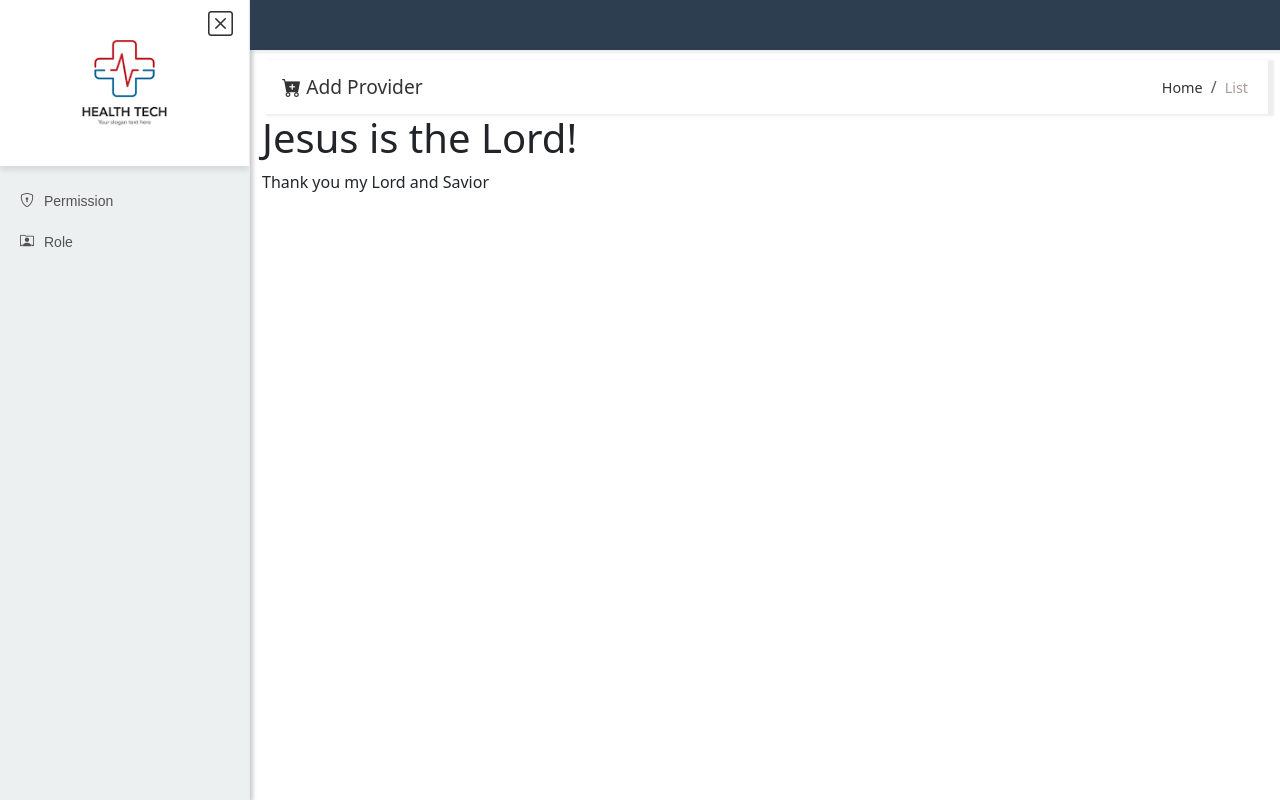
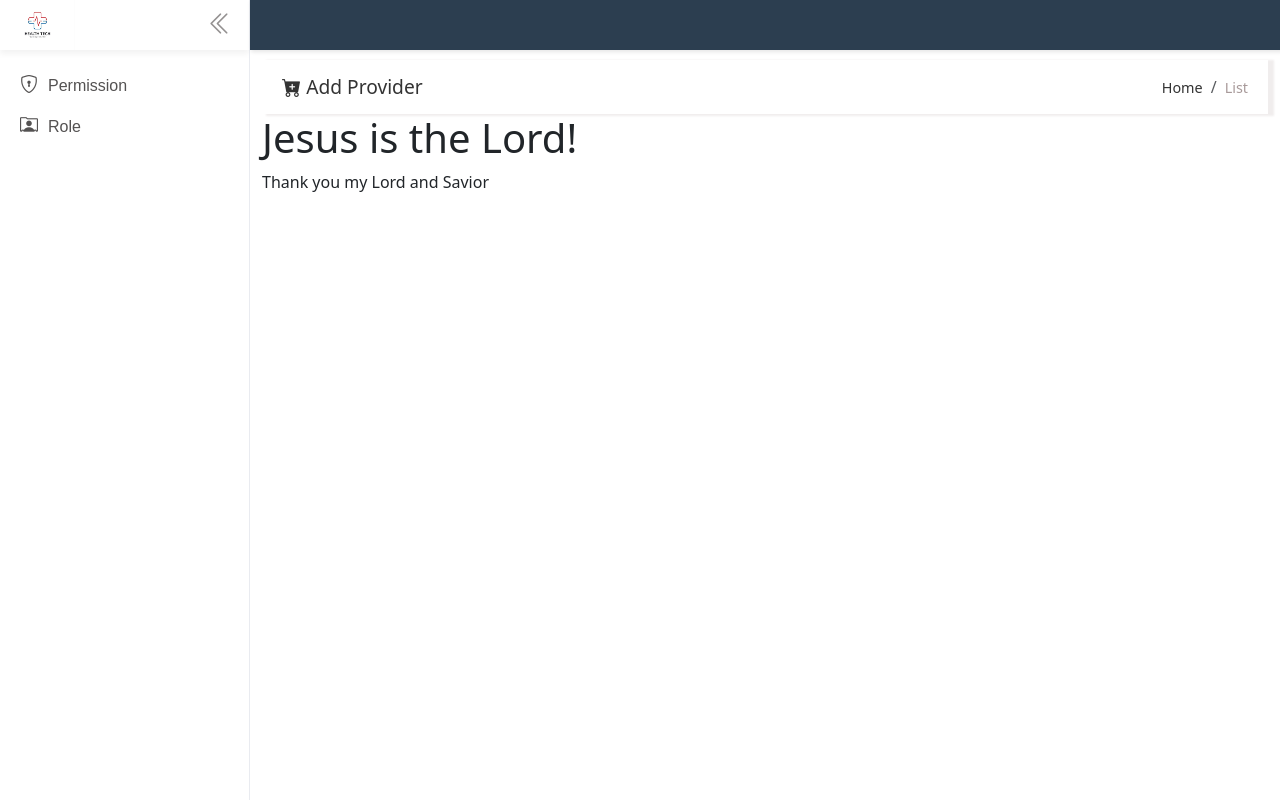
Before and after one commit to gomes007/customercareFrontend, a Next.js app: page / in a window 1280 px wide. Built offline with nearby package versions, Linux system fonts and the light colour scheme.

Commit message:
refactor: Update menu close button icon

```diff
--- a/src/components/menu/Menu.js
+++ b/src/components/menu/Menu.js
@@ -14,7 +14,7 @@ const Menu = ({ children }) => {
       <div className={`menu ${open} ${open === "opened" ? "menu-shadow" : ""}`}>
         {open === "opened" && (
           <button className="menu-close-btn" onClick={handleMenu}>
-            <i className="bi bi-x-square"></i>
+            <i className="bi bi-chevron-double-left"></i>
           </button>
         )}
         <h1 className="logo-img">
--- a/src/styles/Menu.style.css
+++ b/src/styles/Menu.style.css
@@ -1,13 +1,13 @@
 .menu {
   width: 250px;
-  background-color: #ecf0f1;
+  background-color: white;
   min-height: 100vh;
   position: fixed;
   left: 0;
   transition: all 0.5s;
   z-index: 1;
   font-family: "Source Sans Pro", sans-serif;
-  font-size: 16px;
+  font-size: 18px;
   line-height: 21px;
   box-sizing: border-box;
   border-right: solid 1px #e9ebf0;
@@ -16,13 +16,14 @@
   overflow-x: hidden;
   padding-bottom: 70px;
   top: 0px;
+
 }
 
+/*
 .menu-shadow {
   box-shadow: 2px 1px 4px 1px rgba(0, 0, 0, 0.2);
 }
-
-
+  */
 
 .menu .menu-close-btn {
   position: absolute;
@@ -35,14 +36,19 @@
   cursor: pointer;
 }
 
+.menu .menu-close-btn i{
+  color: rgb(148, 145, 145);
+}
+
 .menu .menu-close-btn:hover {
-  color: #000;
+  background-color: lightgray;
+  color: #ffffff;
 }
 
 .site {
   margin-left: 250px;
   width: calc(100% - 250px);
-  transition: all 0.50s;
+  transition: all 0.5s;
   padding-top: 50px;
 }
 
@@ -68,28 +74,24 @@
   font-family: "Source Sans Pro", sans-serif;
 }
 
-
-
 .logo-img {
-    width: 100%;
-    display: block;
-    margin-top: 0px;
-    box-shadow: 0 4px 6px rgba(0, 0, 0, 0.1);
-    margin-bottom: 10px;
+  width: 100%;
+  display: block;
+  margin-top: 0px;
+  box-shadow: 0 4px 6px rgba(0, 0, 0, 0.05);
+  margin-bottom: 10px;
 
 }
 
 .logo-img img {
-    width: 100%;
-    display: block;
+  width: 30%;
+  display: block;
 }
-
-
 
 .menu .menu-content .link-menu {
   color: #545252;
   text-decoration: none;
-  font-size: 14px;
+  font-size: 16px;
   display: flex;
   align-items: center;
   padding: 10px 15px;
@@ -106,7 +108,7 @@
 }
 
 .menu .menu-content .link-menu i {
-  font-size: 14px;
+  font-size: 18px;
   margin-right: 10px;
 }
 
--- a/src/styles/NavBar.style.css
+++ b/src/styles/NavBar.style.css
@@ -27,3 +27,8 @@
   color: #f0f1f2;
   font-size: 25px;
 }
+
+.btn-menu:hover {
+  background-color: #34495e;
+  color: #ffffff;
+}
```
